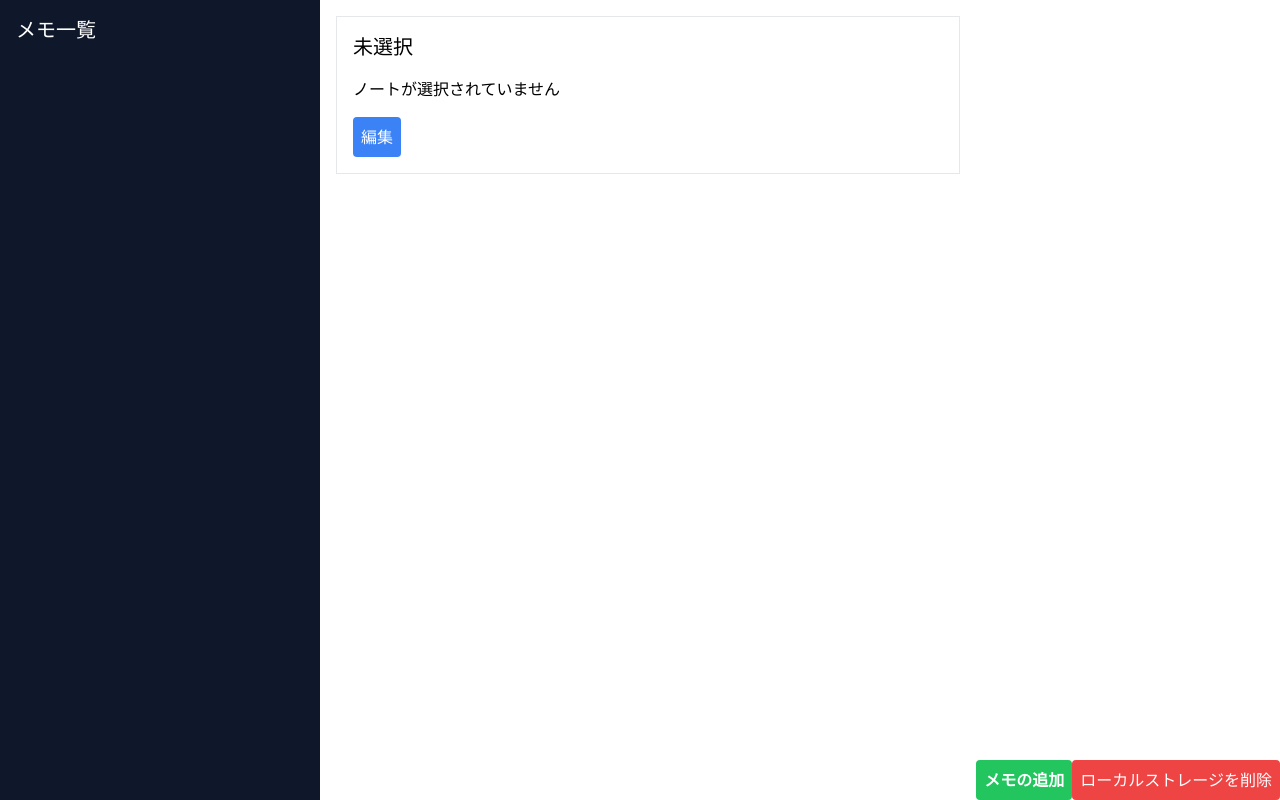
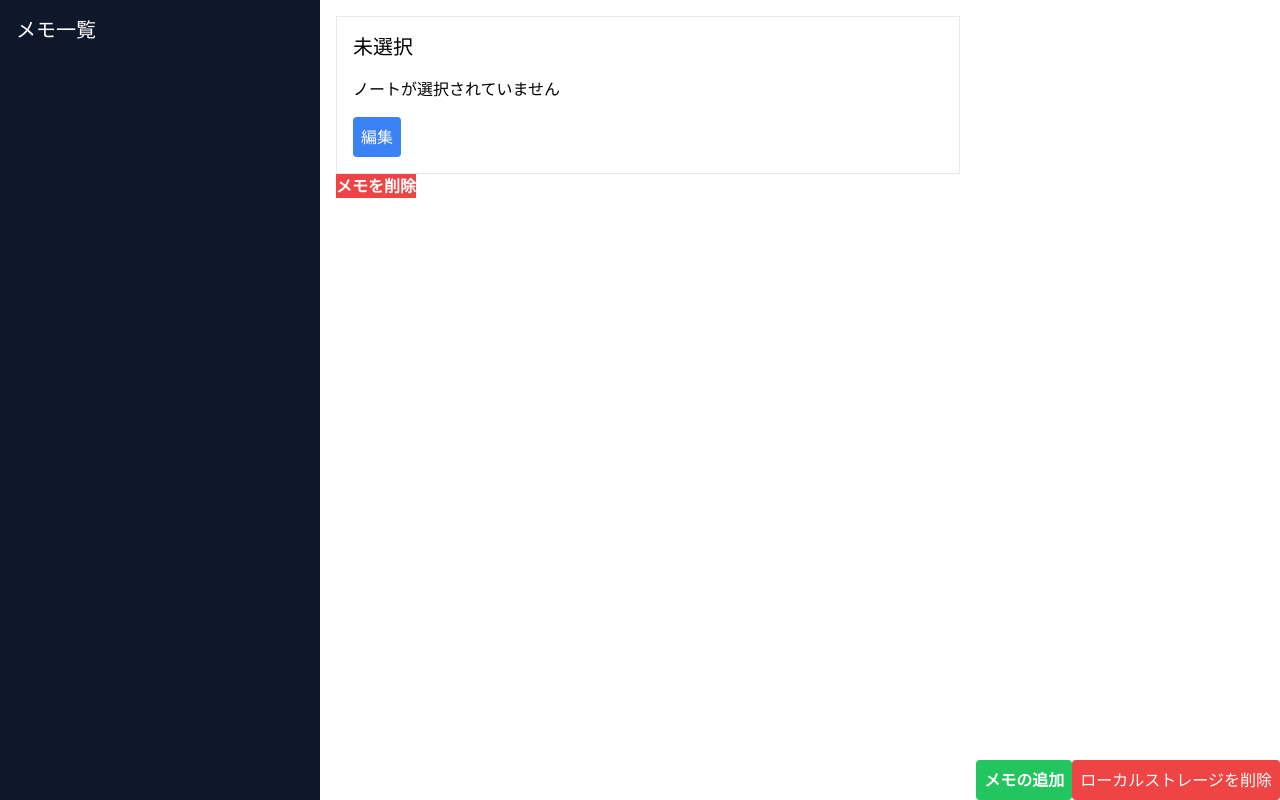
Before and after one commit to jumper-jacket/memoApp, a React (Create React App) app in the folder memo/: page / in a window 1280 px wide. Built offline with nearby package versions, Linux system fonts and the light colour scheme.

Commit message:
まだ未完成、個別の削除ボタンの追加中

```diff
--- a/memo/src/components/Content.tsx
+++ b/memo/src/components/Content.tsx
@@ -1,6 +1,7 @@
 import { useState } from 'react';
 import EditForm from './EditForm';
 import { Notes } from '../types/types';
+import DeleteMemo from './DeleteMemo';
 
 export type ContentProps = {
   note: Notes;
@@ -44,6 +45,7 @@ const Content = ({ note, onSave }: ContentProps ) => {
           </button>
         </div>
       )}
+      <DeleteMemo note={note} />
     </div>
   );
 };
--- a/memo/src/components/DeleteLocalStorage.tsx
+++ b/memo/src/components/DeleteLocalStorage.tsx
@@ -1,6 +1,4 @@
-import React from 'react';
-
-const ClearStorageButton: React.FC = () => {
+const ClearStorageButton = () => {
   const handleClearStorage = () => {
     localStorage.removeItem('memoAppNotes');
     window.location.reload();
--- /dev/null
+++ b/memo/src/components/DeleteMemo.tsx
@@ -0,0 +1,20 @@
+import { Notes } from '../types/types';
+
+type DeleteMemoProps = {
+    note: Notes
+};
+
+const DeleteMemo = ({ note }: DeleteMemoProps) => {
+    const handleDelete = () => {
+        //localStorage.removeItem(note.id);
+        //1window.location.reload();
+    }
+
+    return (<>
+    <button onClick={handleDelete} className="font-bold text-white bg-red-500">
+       メモを削除
+    </button>
+    </>);
+}
+
+export default  DeleteMemo;
--- a/memo/src/components/EditForm.tsx
+++ b/memo/src/components/EditForm.tsx
@@ -1,6 +1,5 @@
 import { useState } from 'react';
 import { EditFormProps } from './Content';
-import { Notes } from '../types/types';
 
 const EditForm = ({ note, onSave, onCancel } : EditFormProps) => {
   const [title, setTitle] = useState(note.title);
--- a/memo/src/components/Sidebar.tsx
+++ b/memo/src/components/Sidebar.tsx
@@ -1,6 +1,3 @@
-import React from 'react';
-//import { AddMemoButton } from './AddMemo';
-
 type SidebarProps = {
   notes: { id: string; title: string }[];
   onSelect: (id: string) => void;
```
Also changed, not shown: 1 other file (tests, documents, lock files or other folders).
